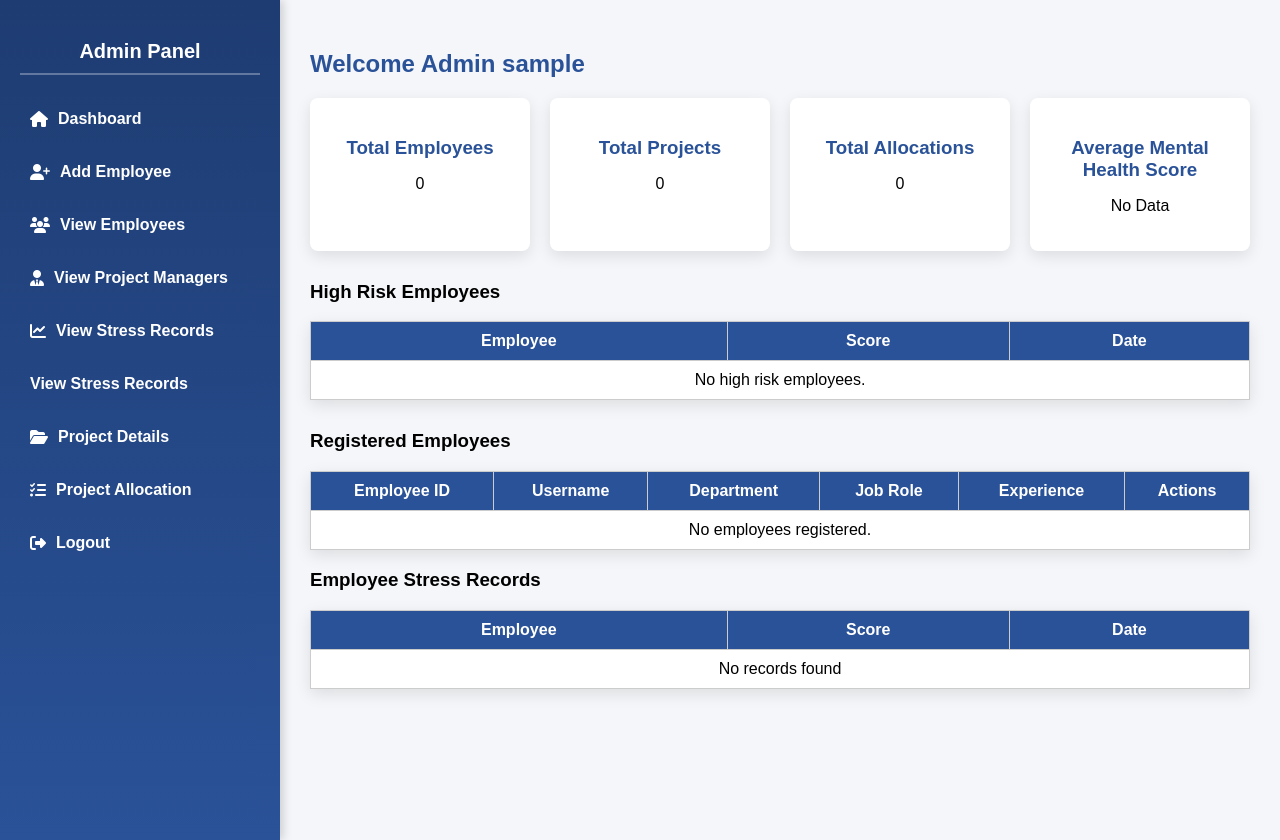
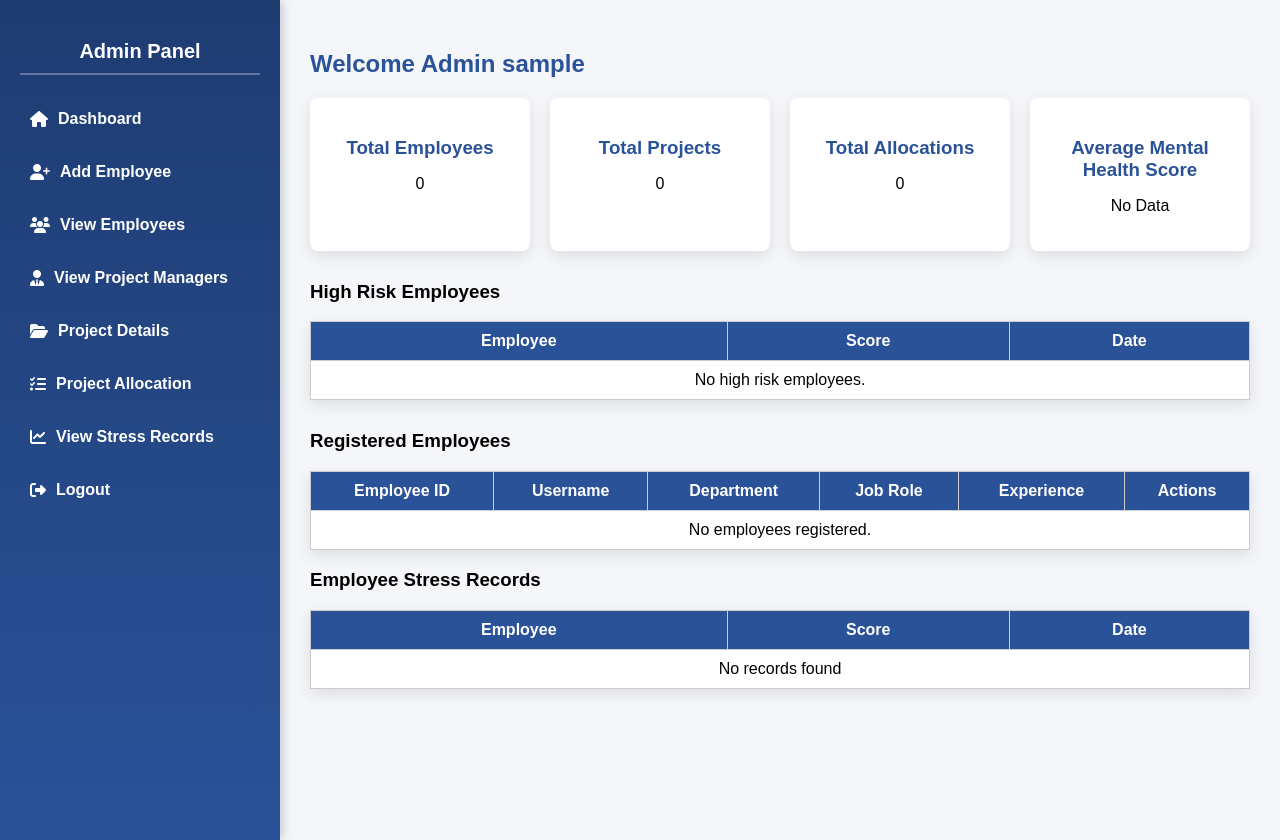
Before and after one commit to dilburroshanmohamed/Main-Project, a Django app: page /admin-dashboard/ in a window 1280 px wide. Run offline with Django 5.2, Linux system fonts and the light colour scheme; the visitor is signed in with stand-in values (Sample User, id 1); data that the repository does not hold is empty; parts of the project's set-up code (start-up, migrations or seed data) failed here and were passed over.

Commit message:
Refactor admin dashboard links to streamline access to stress records

```diff
--- a/templates/admin_dashboard.html
+++ b/templates/admin_dashboard.html
@@ -127,13 +127,12 @@
             <li><a href="/add-employee/"><i class="fas fa-user-plus"></i> Add Employee</a></li>
             <li><a href="{% url 'view_employees' %}"><i class="fas fa-users"></i> View Employees</a></li>
             <li><a href="{% url 'view_project_managers' %}"><i class="fas fa-user-tie"></i> View Project Managers</a></li>
-            <li><a href="/admin-records/"><i class="fas fa-chart-line"></i> View Stress Records</a></li>
-            <li><a href="/view-stress-records/" class="btn">View Stress Records</a></li>
 
 
     <!-- ✅ Connect Admin-specific pages -->
             <li><a href="{% url 'admin_project_detail' 1 %}"><i class="fas fa-folder-open"></i> Project Details</a></li>
             <li><a href="{% url 'admin_project_allocations' %}"><i class="fas fa-tasks"></i> Project Allocation</a></li>
+            <li><a href="/view-stress-records/"><i class="fas fa-chart-line"></i> View Stress Records</a></li>
 
             <li><a href="/logout/"><i class="fas fa-sign-out-alt"></i> Logout</a></li>
         </ul>
```
